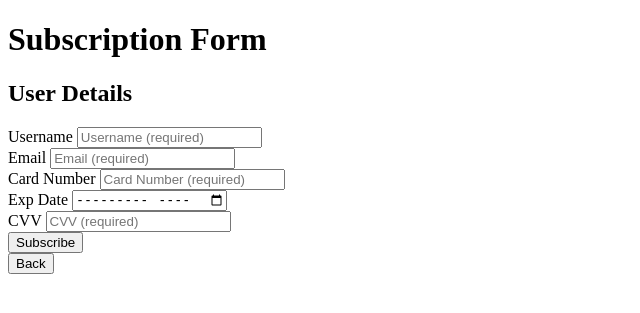
After one commit to Akila-I/OOSD-Project, a PHP site: page /Subscription.php in a window 1280 px wide. The commit adds this page. Shown: the top 313 px of the page, without its empty margins (0-640 px from the left). Run offline with PHP 8.4, Linux system fonts and the light colour scheme.

Commit message:
Subscription
Subscription Form and Functionality

```diff
--- /dev/null
+++ b/src/Subscription.php
@@ -0,0 +1,38 @@
+<!DOCTYPE html>
+<html>
+    <head>
+        <meta charset="utf-8">
+        <meta http-equiv="X-UA-Compatible" content="IE=edge">
+        <title>Subscription</title>
+    </head>
+
+    <body>
+
+        <?php
+            $msg ="";
+            if(!empty($_REQUEST['msg'])){
+                $msg=$_REQUEST['msg'];
+                echo $msg;
+            }
+        ?>
+
+        <h1>Subscription Form </h1>
+        <div>
+            <h2>User Details</h2>
+            <form action="servers/Subscription_server.php" method="GET">
+                <label for="username">Username</label>
+                <input type="text" name="username"  placeholder="Username (required)" required /><br>
+                <label for="email">Email</label>
+                <input type="email" name="email" placeholder="Email (required)" required /><br>
+                <label for="cardnum">Card Number</label>
+                <input type="text" name="cardnum"  placeholder="Card Number (required)" required /><br>
+                <label for="exp">Exp Date</label>
+                <input type="month" name="exp" placeholder="mm-yyyy"/><br>
+                <label for="cvv">CVV</label>
+                <input type="text" name="cvv"  placeholder="CVV (required)" required /><br>
+                <input type="submit" class="btnSubmit" value="Subscribe"/><br>
+                <a href="acc_view.php"><input type="button"value="Back" /></a>
+            </form>
+            <script src="" async defer></script>
+    </body>
+</html>
--- a/src/acc_view.php
+++ b/src/acc_view.php
@@ -62,6 +62,7 @@ $user_data = $database_connection->getUserDetails($_SESSION['username']);
                         <div class="form-group">
                         <a href="acc_edit.php"><input type="button" value="Edit Details"></a>
                         <a href=""><input type="button" value="Cancel subscription"></a>
+                        <a href="Subscription.php"><input type="button" value="Subscribe"></a>
                         </div>
                     </form>
                 </div>
--- a/src/pdo/pdo.php
+++ b/src/pdo/pdo.php
@@ -1,3 +1,3 @@
 <?php
 //UPDATE THIS FILE WITH YOUR MYSQL DETAILS. ONLY THIS PLACE HAS THEM NOW
-$local_pdo = new PDO('mysql:host=localhost;port=3306;dbname=library_new', 'phpmyadmin' , 'phpmyadmin');
+$local_pdo = new PDO('mysql:host=localhost;port=3306;dbname=library', 'root' , '');
```
Also changed, not shown: src/homepage.php (+10 -0 lines), src/servers/Subscription_server.php (added, +29 -0 lines).
